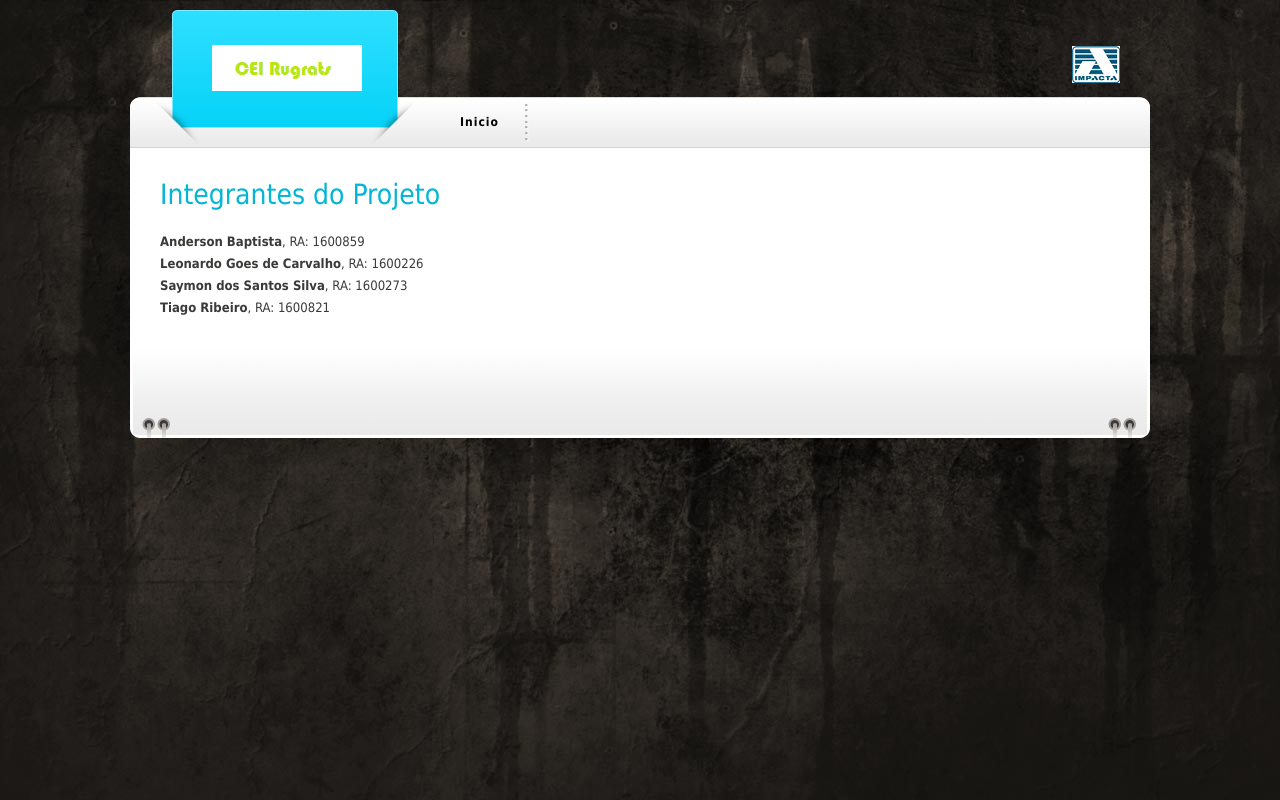
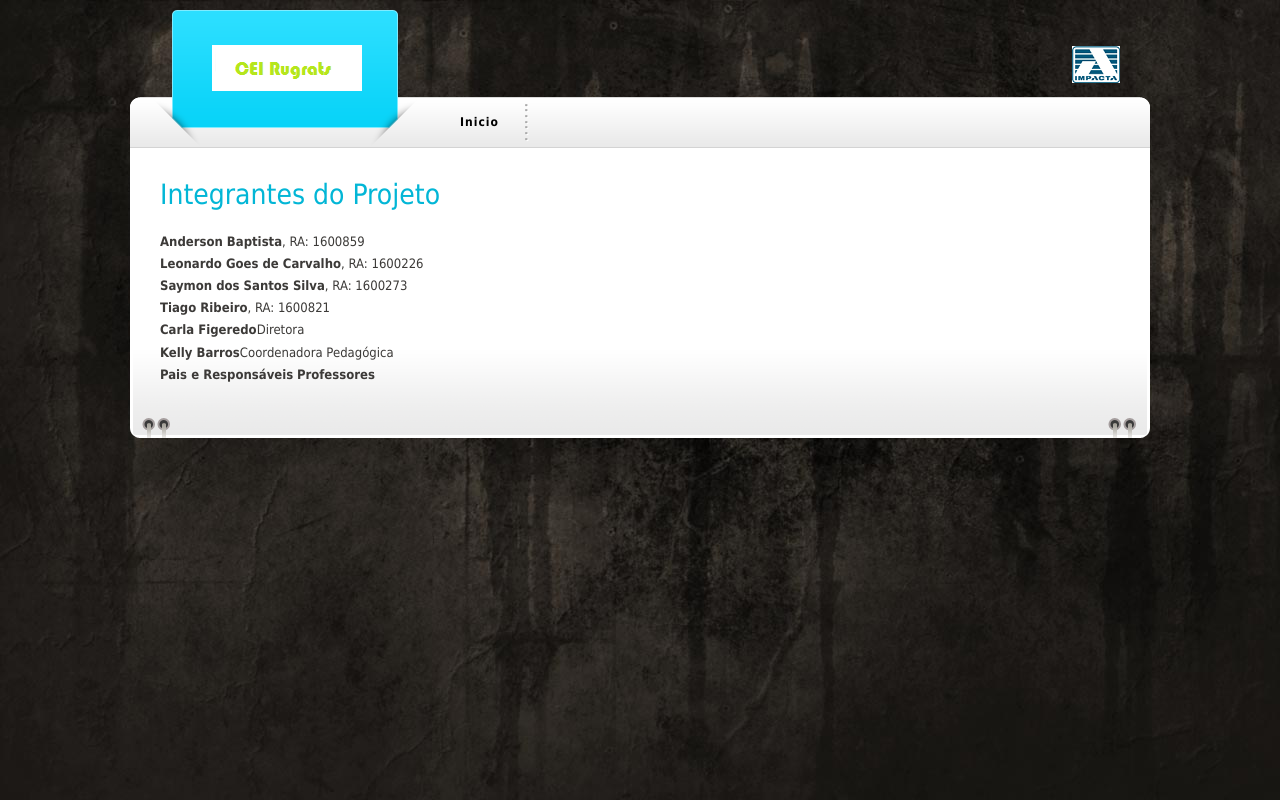
Before and after one commit to impacta-es13-gcm-grupo05/impacta-es13-gcm-grupo05.github.io, a plain HTML site: page Engenharia-de-Requisitos/pages/Integrantes-do-Projeto.html in a window 1280 px wide. Drawn offline with Linux system fonts and the light colour scheme; files that its build step writes are made by us from their sources.

Commit message:
Atualizando integrantes do projeto

```diff
--- a/Engenharia-de-Requisitos/pages/Integrantes-do-Projeto.html
+++ b/Engenharia-de-Requisitos/pages/Integrantes-do-Projeto.html
@@ -50,9 +50,16 @@ http://www.templatemo.com/preview/templatemo_325_briefcase
 		<div id="templatemo_middle">
 			<div id="intro">
 				<h1>Integrantes do Projeto</h1>
-				<b>Anderson Baptista</b>, RA: 1600859</br> <b>Leonardo Goes de
-					Carvalho</b>, RA: 1600226</br> <b>Saymon dos Santos Silva</b>, RA: 1600273</br> <b>Tiago
-					Ribeiro</b>, RA: 1600821</br>
+				<b>Anderson Baptista</b>, RA: 1600859</br>
+				<b>Leonardo Goes de Carvalho</b>, RA: 1600226</br>
+				<b>Saymon dos Santos Silva</b>, RA: 1600273</br>
+				<b>Tiago Ribeiro</b>, RA: 1600821</br>
+				<b>Carla Figeredo</b>Diretora</br>
+				<b>Kelly Barros</b>Coordenadora Pedagógica</br>
+				<b>Pais e Responsáveis</b>
+				<b>Professores</b>
+
+
 			</div>
 		</div>
 </body>
```
